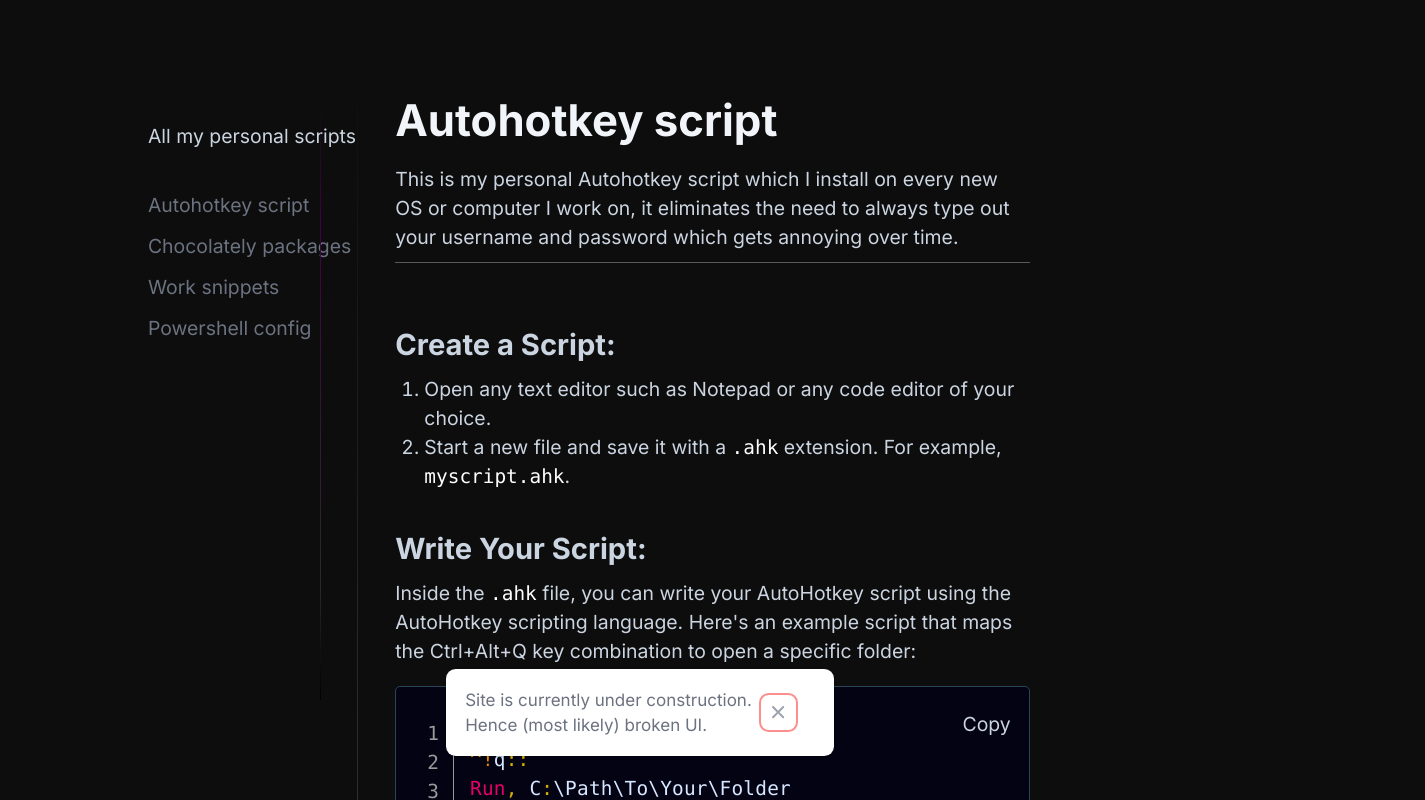
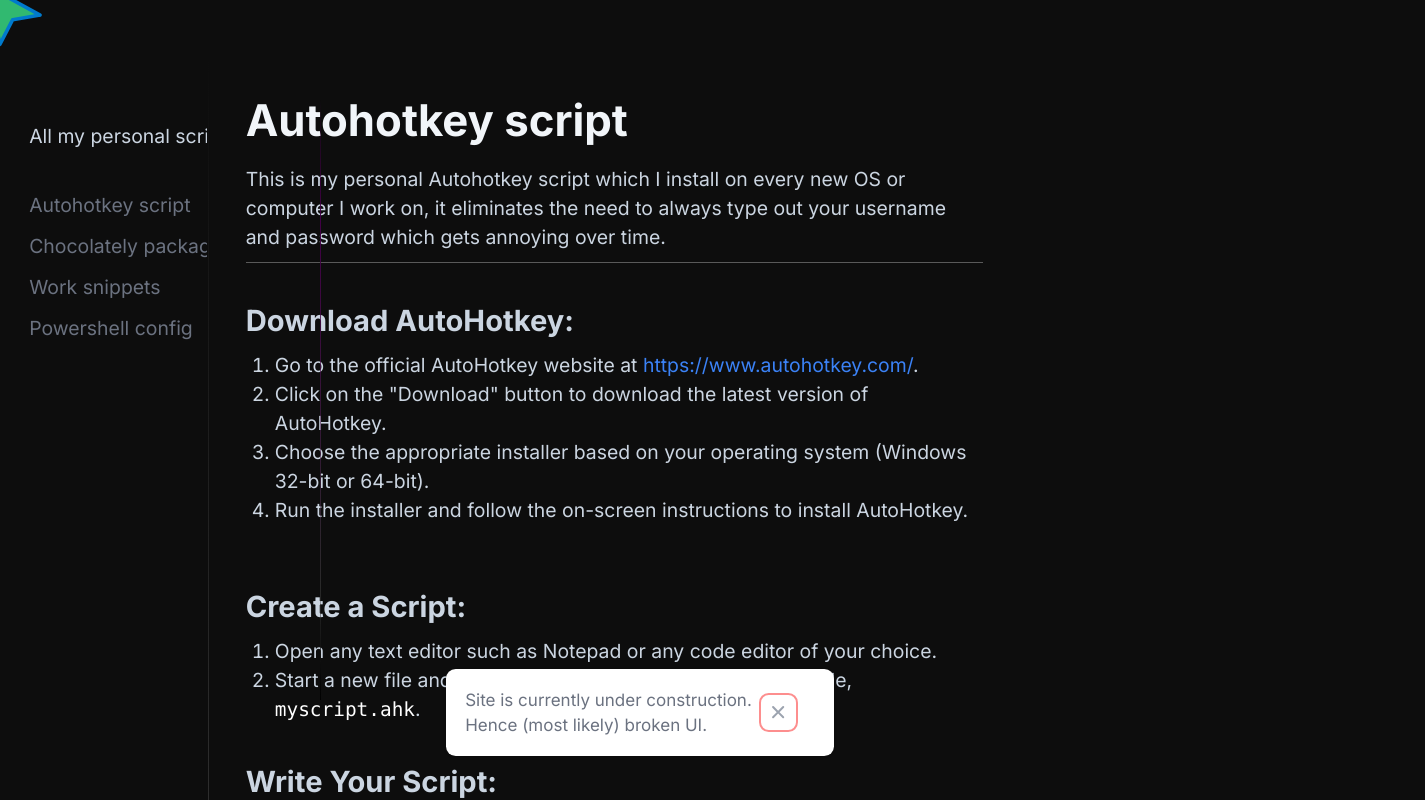
Before and after one commit to remcostoeten/remcostoeten-portfolio, a Next.js app: page /docs/autohotkey-startup in a window 1280 px wide. Shown: the top 800 px of the page, 1425 px wide, since content can reach past the window. Built offline with nearby package versions, Linux system fonts and the light colour scheme; a web font is replaced by a local one.

Commit message:
add diary

```diff
--- /dev/null
+++ b/app/diary/page.tsx
@@ -0,0 +1,10 @@
+import React from 'react';
+import Dairy from '../../components/diary';
+
+export default function page() {
+    return (
+        <div>
+            <Dairy />
+        </div>
+    );
+}
--- a/app/docs/autohotkey-startup/page.jsx
+++ b/app/docs/autohotkey-startup/page.jsx
@@ -4,6 +4,7 @@ import Code from '@/components/docs/Code';
 import ContentCopyIcon from '@mui/icons-material/ContentCopy';
 import Highlighter from 'react-highlight-words';
 import SearchBar from '@/components/docs/SearchBar';
+import CursorPointer from '@/components/Cursor';
 import SidebarNav from './../../../components/docs/Sidebar';
 const codeSnippets = [
     {
@@ -160,10 +161,11 @@ const SnippetPage = () => {
     };
     return (
         <>
+            <CursorPointer size={25} emoji="" />
             <div className="flex justify-center w-full min-h-screen text-slate-300">
                 <SidebarNav />
-                <main className="w-2/4 p-8 overflow-auto bg-[#0d0d0d]">
-                    <h1 className="text-4xl text-slate-100 font-bold mb-4 intro-title">Autohotkey script</h1>
+                <main className="w-8/12 p-8 overflow-auto bg-[#0d0d0d]">
+                    <h1 className="text-4xl text-slate-100 font-bold mb-4">Autohotkey script</h1>
                     <p
                         className="intro-heading"
                         id="introduction"
@@ -178,7 +180,23 @@ const SnippetPage = () => {
                         annoying over time.
                     </p>
 
-                    <div className="pt-5 mt-8 p-0 main-docs">
+                    <div className="my-8">
+                        <h2 className="text-2xl font-bold mb-2">Download AutoHotkey:</h2>
+                        <ol className="list-decimal ml-6">
+                            <li>
+                                Go to the official AutoHotkey website at{' '}
+                                <a href="https://www.autohotkey.com/" target="_blank" rel="noopener noreferrer" className="text-blue-500 hover:underline">
+                                    https://www.autohotkey.com/
+                                </a>
+                                .
+                            </li>
+                            <li id="download">Click on the "Download" button to download the latest version of AutoHotkey.</li>
+                            <li>Choose the appropriate installer based on your operating system (Windows 32-bit or 64-bit).</li>
+                            <li>Run the installer and follow the on-screen instructions to install AutoHotkey.</li>
+                        </ol>
+                    </div>
+
+                    <div className="pt-5 mt-8 p-0">
                         <h2 className="text-2xl font-bold mb-2" id="create">
                             Create a Script:
                         </h2>
@@ -190,7 +208,7 @@ const SnippetPage = () => {
                         </ol>
                     </div>
 
-                    <div className="my-8 main-docs">
+                    <div className="my-8">
                         <h2 className="text-2xl font-bold mb-2">Write Your Script:</h2>
                         <p>
                             Inside the <code>.ahk</code> file, you can write your AutoHotkey script using the AutoHotkey scripting language. Here's an example script that maps the Ctrl+Alt+Q key
@@ -205,14 +223,14 @@ return`}
                         />
                     </div>
 
-                    <div className="my-8 main-docs">
+                    <div className="my-8">
                         <h2 className="text-2xl font-bold mb-2">Save the Script:</h2>
                         <p>
                             Save the <code>.ahk</code> script file in a location of your choice. It's recommended to save it in a folder where you can easily locate it later.
                         </p>
                     </div>
 
-                    <div className="my-8 main-docs">
+                    <div className="my-8">
                         <h2 className="text-2xl font-bold mb-2">Run the Script:</h2>
                         <p>
                             To run the script, simply double-click on the <code>.ahk</code> file. The AutoHotkey program will launch, and your script will be active. You can now use the hotkeys or
@@ -220,7 +238,7 @@ return`}
                         </p>
                     </div>
 
-                    <div className="my-8 main-docs">
+                    <div className="my-8">
                         <h2 className="text-2xl font-bold mb-2">Add Script to Startup:</h2>
                         <ol className="list-decimal ml-6">
                             <li>Press Win + R to open the "Run" dialog box.</li>
@@ -233,7 +251,7 @@ return`}
                             <li>The script will now run automatically every time you start your computer.</li>
                         </ol>
                     </div>
-                    <div className="main-docs">
+
                     <div
                         className="-z-10"
                         onMouseEnter={() => {
@@ -257,10 +275,10 @@ return`}
                             </div>
                         ))}
                     </div>
-                    </div>
                 </main>
-                <aside className="w-2/12 pl-8 pt-12 shrink-0 pr-8 order-last hidden lg:block bg-[#0d0d0d]">
-                    <div className="sticky right-0 top-0  pr-2 mr-0 flex flex-col">
+
+                <aside className="box-content w-2/12 pl-8 pt-12 shrink-0 pr-8 order-last hidden lg:block bg-[#0d0d0d]">
+                    <div className="fixed">
                         <SearchBar
                             searchText={searchText}
                             onSearchInputChange={handleSearchInputChange}
--- /dev/null
+++ b/app/docs/page.tsx
@@ -0,0 +1,19 @@
+import { allPosts } from '@/.contentlayer/generated';
+import Link from 'next/link';
+
+export default function Home() {
+    return (
+        <div className=" md:flex w-1/4 md:shrink-0  bg-[#000] p-6 top-[121px] h-[calc(100vh-121px)] md:justify-start flex-col">
+            {allPosts.map((post) => (
+                <article className="" key={post._id}>
+                    <Link href={post.slug}>
+                        <h3 className="mb-[4px] px-2 text-lg font-medium text-white">{post.title}</h3>
+                    </Link>
+                    <li className="flex w-full relative cursor-pointer items-center justify-between rounded-md pl-2 py-1 text-left text-sm text-gray-500 hover:text-gray-400">
+                        {post.description && <p>{post.description}</p>}
+                    </li>
+                </article>
+            ))}
+        </div>
+    );
+}
```
Also changed, not shown: SidebarNav.jsx (added, +19 -0 lines), 1 other file (tests, documents, lock files or other folders). Lines whose indentation alone changed are shown as unchanged.
